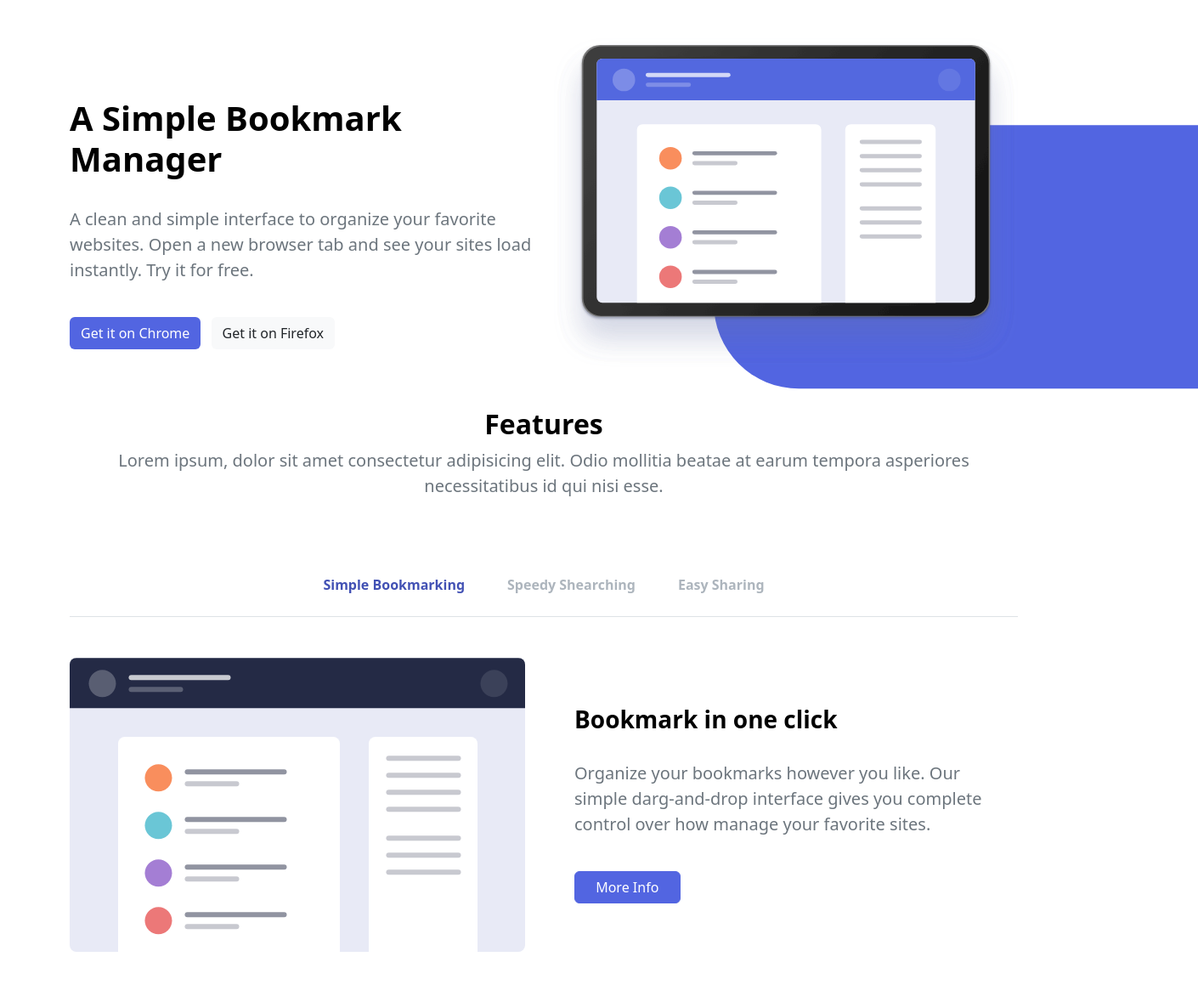
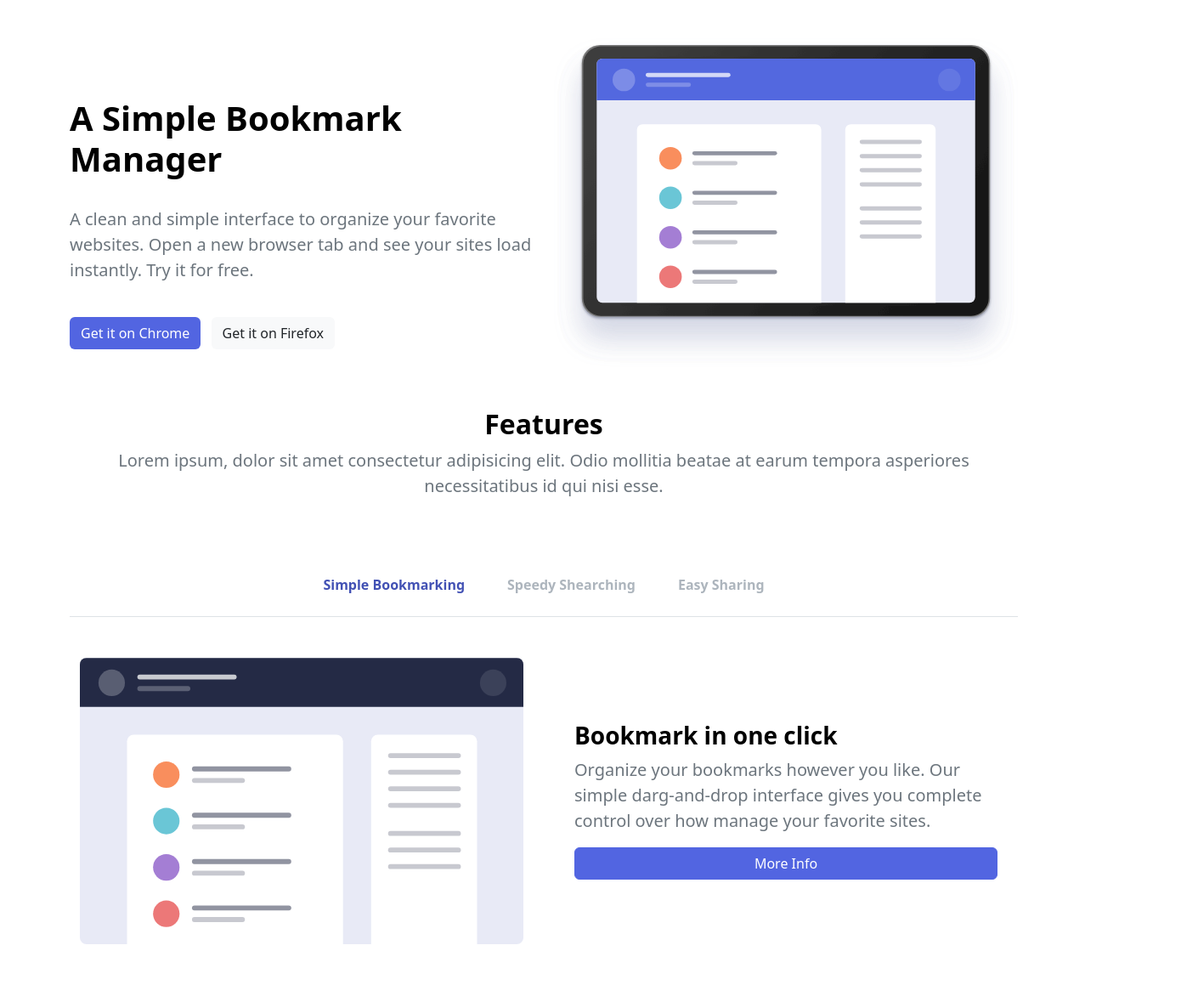
Before and after one commit to JuanDNJ/s1-2-bootstrap-sass, a website built with Vite: page src/index.html in a window 1280 px wide. Shown: the part 67-1226 px from the top of the page at 85% size, 1410 px wide, since content can reach past the window. Built offline with nearby package versions, Linux system fonts and the light colour scheme.

Commit message:
Padding bookmark tab

```diff
--- a/src/index.html
+++ b/src/index.html
@@ -8,6 +8,7 @@
     <script type="module" src="/js/main.js" defer></script>
   </head>
   <body>
+    <!-- Exercici 1  Navbar Grid Bootstrap-->
     <nav class="navbar navbar-expand-lg py-4 bg-white position-sticky top-0">
       <section class="container">
         <div class="row w-100">
@@ -56,6 +57,7 @@
       </section>
     </nav>
     <main class="container">
+      <!-- Exercici 1  -->
       <section class="row my-4">
         <div class="col-sm-12 col-md-6 order-1 order-md-0">
           <div class="d-flex align-items-center h-100 mt-4">
@@ -87,7 +89,8 @@
           </article>
         </div>
       </section>
-      <section class="row">
+      <!-- Exercici 2 Features -->
+      <section class="row my-4">
         <div class="col-md-12 my-4">
           <article class="text-center">
             <h2 class="fw-bolder">Features</h2>
@@ -98,8 +101,9 @@
             </p>
           </article>
         </div>
+        <!-- Tabs Bootstrap -->
         <div class="col my-4">
-          <div class="nav nav-tabs justify-content-center" role="tablist">
+          <div class="nav nav-tabs flex-column flex-md-row justify-content-center" role="tablist">
             <button
               class="fw-bold color-link-tabs p-4 nav-item btn btn-link text-decoration-none active"
               data-bs-toggle="tab"
@@ -123,32 +127,34 @@
             </button>
           </div>
           <div class="tab-content my-5" id="content-tabs">
+            <!-- Tab Bookmark -->
             <article class="tab-pane active" role="tabpanel" id="bookmarking">
-              <div class="row">
-                <div class="col-6">
+              <div class="row my-4">
+                <div class="col-sm-12 col-md-6 px-4">
                   <img
                     src="/images/illustration-features-tab-1.svg"
                     class="img-fluid"
                     alt="Image Illustration Features"
                   />
                 </div>
-                <div class="col-6">
+                <div class="col-sm-12 col-md-6 my-4">
                   <article
-                    class="d-flex flex-column gap-4 px-4 justify-content-center h-100"
+                    class="d-flex flex-column  px-4 text-center text-md-start justify-content-center h-100"
                   >
-                    <h3 class="fw-bold">Bookmark in one click</h3>
+                    <h3 class="fw-bold pt-4 p-md-0">Bookmark in one click</h3>
                     <p class="fs-5">
                       Organize your bookmarks however you like. Our simple
                       darg-and-drop interface gives you complete control over
                       how manage your favorite sites.
                     </p>
-                    <button type="button" class="btn btn-primary w-25">
+                    <button type="button" class="btn btn-primary">
                       More Info
                     </button>
                   </article>
                 </div>
               </div>
             </article>
+            <!-- Tab Shearching -->
             <article class="tab-pane fade" id="shearching">
               <div class="row">
                 <div class="col">
@@ -175,6 +181,7 @@
                 </div>
               </div>
             </article>
+            <!-- Tab Sharing -->
             <article class="tab-pane fade" id="sharing">
               <div class="row">
                 <div class="col">
--- a/src/scss/style.scss
+++ b/src/scss/style.scss
@@ -17,16 +17,16 @@
 }
 
 
-.decoration::after {
-    content: '';
-    position: absolute;
-    width: 100%;
-    height: 80%;
-    // top: 100px;
-    // right: -100px;
-    transform: translate(33%, 33%);
-    padding: 1rem;
-    background-color: $bg-decortion;
-    border-radius: 0 0 0 100px;
-    z-index: -2;
-}
+// .decoration::after {
+//     content: '';
+//     position: absolute;
+//     width: 100%;
+//     height: 80%;
+//     // top: 100px;
+//     // right: -100px;
+//     transform: translate(33%, 33%);
+//     padding: 1rem;
+//     background-color: $bg-decortion;
+//     border-radius: 0 0 0 100px;
+//     z-index: -2;
+// }
```
